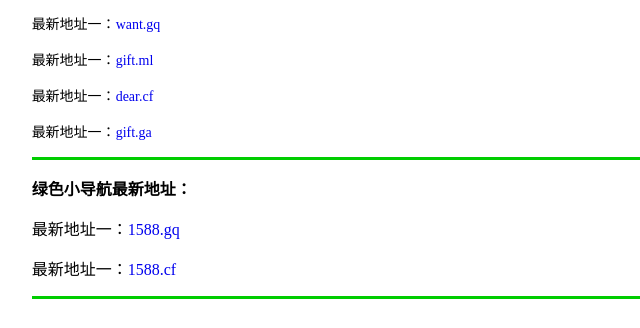
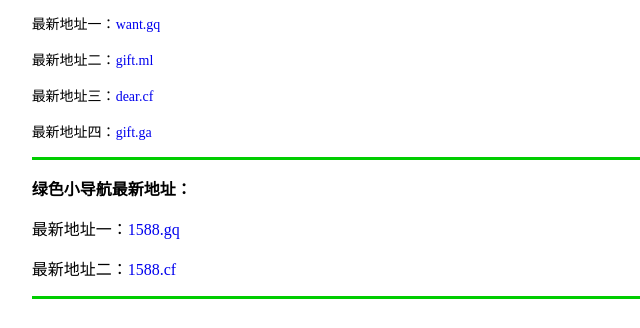
Before and after one commit to dizhi/dizhi.github.io, a plain HTML site: page index.html in a window 1280 px wide. Shown: the part 144-472 px from the top of the page, 301-941 px from the left. Drawn offline with Linux system fonts and the light colour scheme.

Commit message:
Update index.html

```diff
--- a/index.html
+++ b/index.html
@@ -40,11 +40,11 @@ color:#32CD32;
 
     <p><span class="abc">最新地址一：<a href="http://want.gq/" target="_blank">want.gq</a>
     </span></p>
-    <p><span class="abc">最新地址一：<a href="http://gift.ml/" target="_blank">gift.ml</a>
+    <p><span class="abc">最新地址二：<a href="http://gift.ml/" target="_blank">gift.ml</a>
     </span></p>
-    <p><span class="abc">最新地址一：<a href="http://dear.cf/" target="_blank">dear.cf</a>
+    <p><span class="abc">最新地址三：<a href="http://dear.cf/" target="_blank">dear.cf</a>
     </span></p>
-    <p><span class="abc">最新地址一：<a href="http://gift.ga/" target="_blank">gift.ga</a>
+    <p><span class="abc">最新地址四：<a href="http://gift.ga/" target="_blank">gift.ga</a>
     </span></p>
     </td>
   </tr>
@@ -57,7 +57,7 @@ color:#32CD32;
 
     <p><span class="STYLE1">最新地址一：<a href="http://1588.gq/" target="_blank">1588.gq</a>
     </span></p>
-    <p><span class="STYLE1">最新地址一：<a href="http://1588.cf/" target="_blank">1588.cf</a>
+    <p><span class="STYLE1">最新地址二：<a href="http://1588.cf/" target="_blank">1588.cf</a>
     </span></p>
 
     </td>
```
